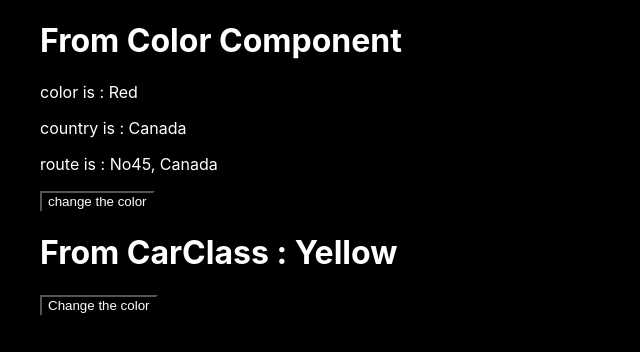
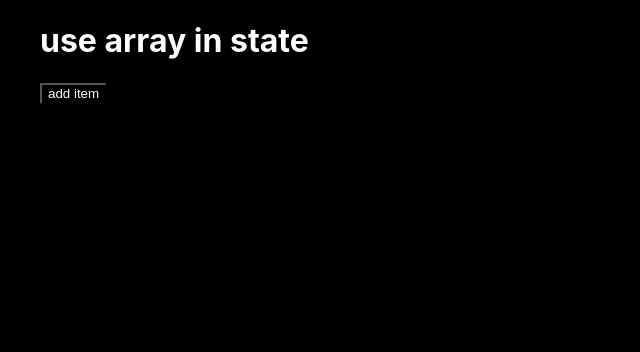
Before and after one commit to Vinushann/React, a React (Create React App) app in the folder learnreact/: page / in a window 1280 px wide. Shown: the top 352 px of the page, without its empty margins (0-640 px from the left). Built offline with nearby package versions, Linux system fonts and the light colour scheme.

Commit message:
A13 - Use array in the state and update the array value

```diff
--- a/learnreact/src/Componenet/Color.js
+++ b/learnreact/src/Componenet/Color.js
@@ -1,34 +1,41 @@
-// import the function
-import {useState} from 'react'
-import CarClass from './CarClass'
-function Color() {
+import { useState } from "react";
 
-  // create multiple things via OBJECT
-  // obj = is contain all the data of that created object
-  // setObject = is for change the values and get the previous values.
-const [obj, setObject] = useState({
-  color : 'Red',
-  country : 'Canada',
-  route : 'No45, Canada'
-})
+function List() {
+  const [list, setList] = useState([]);
+  // this state for update the number
+  const [num, setNum] = useState(1);
 
+  // function for change the value
+  function addItem() {
 
-// change the data for that OBJECT
-function change(){
-  setObject(prevousState => {
-    return {...prevousState, color : 'Pink', country: 'Germany'}
-  })
-}
+    // dynamically change the value whenever user clicks button
+    const itemName = "Item" + num;
+
+    // set the list whenever user clicks button
+    setList((previousState) => {
+
+      // return old values with new values
+      return [...previousState, itemName];
+    });
+
+    // after that we have to increase the number then only next number will be increased.
+    setNum((previousState) => {
+      return(previousState + 1);
+    });
+  }
+
   return (
     <>
-      <h1> From Color Component </h1>
-      <p>color is : {obj.color}</p>
-      <p>country is : {obj.country}</p>
-      <p>route is : {obj.route}</p>
-      <button onClick={change} >change the color</button>
-      <CarClass/>
+      <h1> use array in state </h1>
+      <ul>
+        {list.map((list, index) => (
+          <li key={index}> {list} </li>
+        ))}
+      </ul>
+      {/* call addItem function */}
+      <button onClick={addItem}> add item </button>
     </>
   );
 }
 
-export default Color;
+export default List;
```
